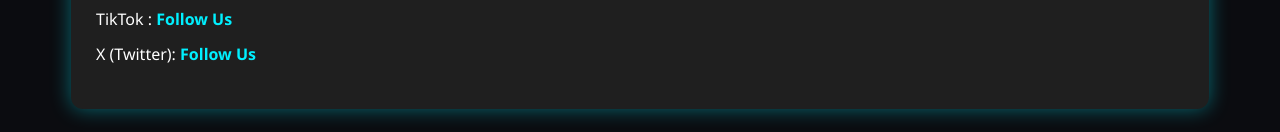
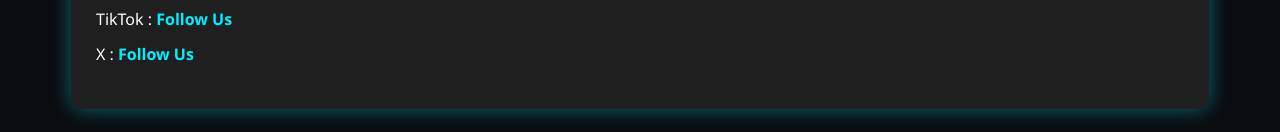
Before and after one commit to tlfthelethalforce-ux/web-site, a plain HTML site: page index.html in a window 1280 px wide. Shown: the part 2384-2516 px from the top of the page. Drawn offline with Linux system fonts and the light colour scheme.

Commit message:
Update index.html

```diff
--- a/index.html
+++ b/index.html
@@ -372,7 +372,7 @@
       <li>Discord : <a href="https://discord.gg/thbMgWsB" target="_blank">Join Here</a></li>
       <li>YouTube : <a href="https://youtube.com/@thelethalforce-esports1?si=pb92Rdok5K6uxFd0" target="_blank">Watch Here</a></li>
       <li>TikTok : <a href="https://www.tiktok.com/@the_lethal_force_tlf?_t=ZN-8zFn4w2RMTn&_r=1" target="_blank">Follow Us</a></li>
-      <li>X (Twitter): <a href="https://x.com/TheLethalForcee?t=v9koA3q6Net_psmmeMNzIQ&s=09" target="_blank">Follow Us</a></li>
+      <li>X : <a href="https://x.com/TheLethalForcee?t=v9koA3q6Net_psmmeMNzIQ&s=09" target="_blank">Follow Us</a></li>
     </ul>
   </div>
 
```
